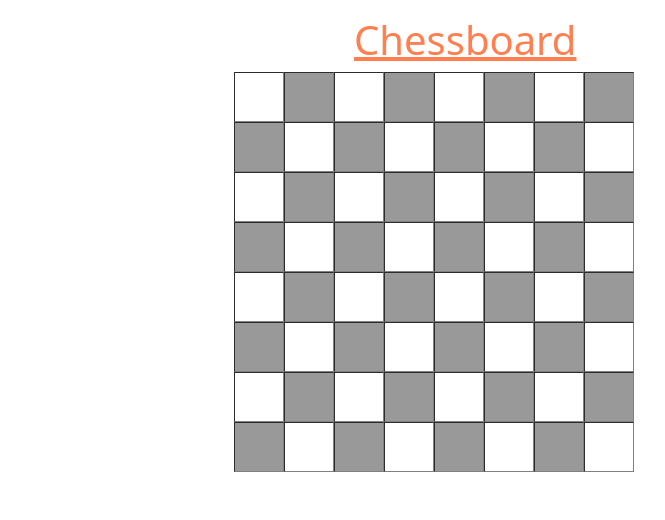
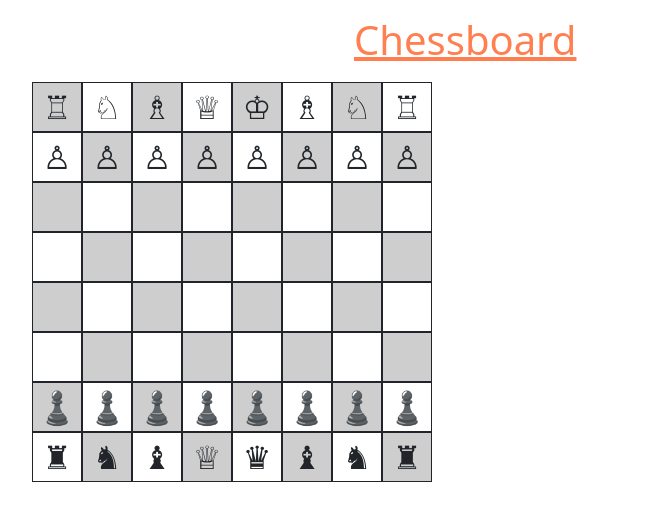
Before and after one commit to Rahul2360/amarpali, a plain HTML site: page deepti/11jantask1(chess)/chess.html in a window 1280 px wide. Shown: the top 520 px of the page, without its empty margins (106-771 px from the left). Drawn offline with nearby package versions, Linux system fonts and the light colour scheme.

Commit message:
modified

```diff
--- a/deepti/11jantask1(chess)/board.css
+++ b/deepti/11jantask1(chess)/board.css
@@ -3,23 +3,21 @@ h1 {
     color: coral;
 }
 
-.cell {
-    height: 50px;
-    width: 50px;
-    border: 1.5px solid grey;
-    border-style: inset;
+.block {
+    margin: auto;
+    width: 80%;
+    padding: 10px;
 }
 
-.black {
-    float: left;
-    background-color: rgb(153, 153, 153);
-    font-size: 50px;
+#chessboard div>span {
+    width: 50px;
+    min-width: 50px;
+    height: 50px;
+    min-height: 50px;
+    font-size: 32px;
+    border: 1px solid;
     text-align: center;
+    display: table-cell;
+    vertical-align: middle;
+    cursor: pointer;
 }
-
-.white {
-    float: left;
-    background-color: #fff;
-    font-size: 50px;
-    text-align: center;
-}
--- a/deepti/11jantask1(chess)/chboard.js
+++ b/deepti/11jantask1(chess)/chboard.js
@@ -1,22 +1,27 @@
- var center = document.createElement('center');
- var ChessTable = document.createElement('table');
+function chessboard() {
+    const white_piece = ['&#9814', '&#9816', '&#9815', '&#9813', '&#9812', '&#9815', '&#9816', '&#9814'];
+    const W_Pawn = '&#9817';
+    const black_piece = ['&#9820', '&#9822', '&#9821', '&#9813', '&#9819', '&#9821', '&#9822', '&#9820'];
+    const B_Pawn = '&#9823';
+    var chessboard = document.getElementById("chessboard");
 
- for (var i = 0; i < 8; i++) {
-     var tr = document.createElement('tr');
-     for (var j = 0; j < 8; j++) {
-         var td = document.createElement('td');
-         if ((i + j) % 2 == 0) {
-             td.setAttribute('class', 'cell white');
-             tr.appendChild(td);
-
-         } else {
-             td.setAttribute('class', 'cell black');
-             tr.appendChild(td);
-         }
-     }
-     ChessTable.appendChild(tr);
- }
- center.appendChild(ChessTable);
- ChessTable.setAttribute('cellspacing', '0');
- ChessTable.setAttribute('width', '600px');
- document.body.appendChild(center);
+    for (var i = 0; i < 8; i++) {
+        var tr = chessboard.appendChild(document.createElement("div"));
+        for (var j = 0; j < 8; j++) {
+            var span = document.createElement("span");
+            var color = ((j + i) % 2 == 0) ? "#cecece" : "#fff";
+            span.style.cssText = `background: ${color}`;
+            if (i == 0) {
+                span.innerHTML += '<span class="piece" id="' + i + j + '">' + white_piece[j] + '</span>';
+            } else if (i == 1) {
+                span.innerHTML += '<span class="piece" id="' + i + j + '">' + W_Pawn + '</span>';
+            } else if (i == 6) {
+                span.innerHTML += B_Pawn;
+            } else if (i == 7) {
+                span.innerHTML += black_piece[j];
+            } else {}
+            tr.appendChild(span);
+        }
+    }
+}
+chessboard()
--- a/deepti/11jantask1(chess)/chess.html
+++ b/deepti/11jantask1(chess)/chess.html
@@ -16,6 +16,9 @@
     <div class="container mt-3" style="margin-left: 35%;">
         <h1><u>Chessboard</u></h1>
     </div>
+    <div class="block">
+        <div id="chessboard"></div>
+    </div>
 
     <!--Bootstrap Bundle with Popper -->
     <script src="https://cdn.jsdelivr.net/npm/bootstrap@5.1.3/dist/js/bootstrap.bundle.min.js" integrity="sha384-ka7Sk0Gln4gmtz2MlQnikT1wXgYsOg+OMhuP+IlRH9sENBO0LRn5q+8nbTov4+1p" crossorigin="anonymous"></script>
```
Also changed, not shown: deepti/11jantask2(form)/gvibe.html (+1 -0 lines), deepti/11jantask3(form2)/surv.js (+24 -0 lines), deepti/11jantask3(form2)/survey.html (+15 -14 lines).
